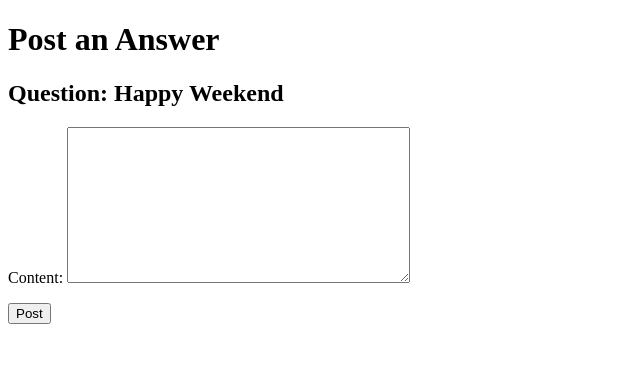
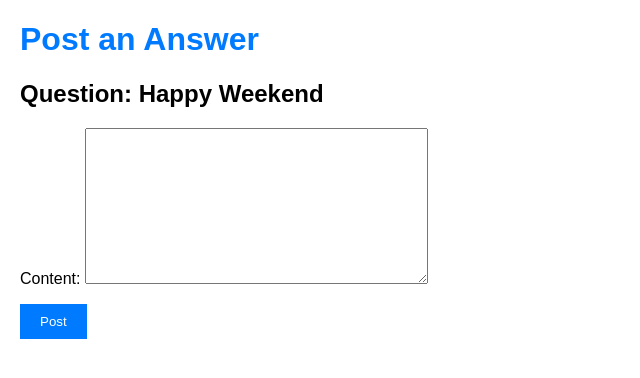
Before and after one commit to LOKESHLOKI07/QuoraApp, a Django app: page /post_answer/1/ in a window 1280 px wide. Shown: the top 378 px of the page, without its empty margins (0-640 px from the left). Run offline with Django 4.2, Linux system fonts and the light colour scheme; a user stored in the database is signed in; data comes from the database, SQL or seed files in the repository.

Commit message:
Update post_answer.html

```diff
--- a/quora/templates/post_answer.html
+++ b/quora/templates/post_answer.html
@@ -1,7 +1,38 @@
 <!DOCTYPE html>
 <html>
 <head>
-    <title>Quora Clone - Post Answer</title>
+    <title>Questify - Post Answer</title>
+    <style>
+        /* Add your CSS styles here */
+        body {
+            font-family: Arial, sans-serif;
+            margin: 20px;
+        }
+
+        h1 {
+            color: #007bff;
+        }
+
+        h2 {
+            margin-top: 20px;
+        }
+
+        form {
+            margin-top: 20px;
+        }
+
+        button {
+            background-color: #007bff;
+            color: white;
+            border: none;
+            padding: 10px 20px;
+            cursor: pointer;
+        }
+
+        button:hover {
+            background-color: #0056b3;
+        }
+    </style>
 </head>
 <body>
     <h1>Post an Answer</h1>
```
